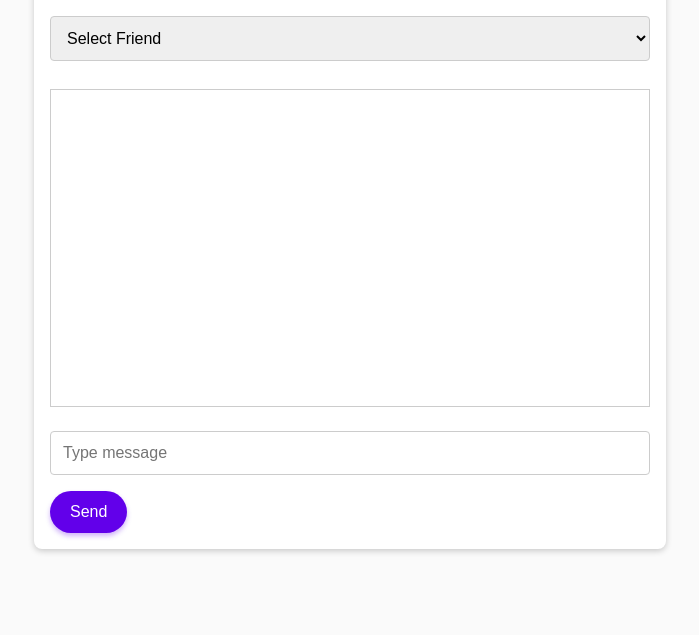
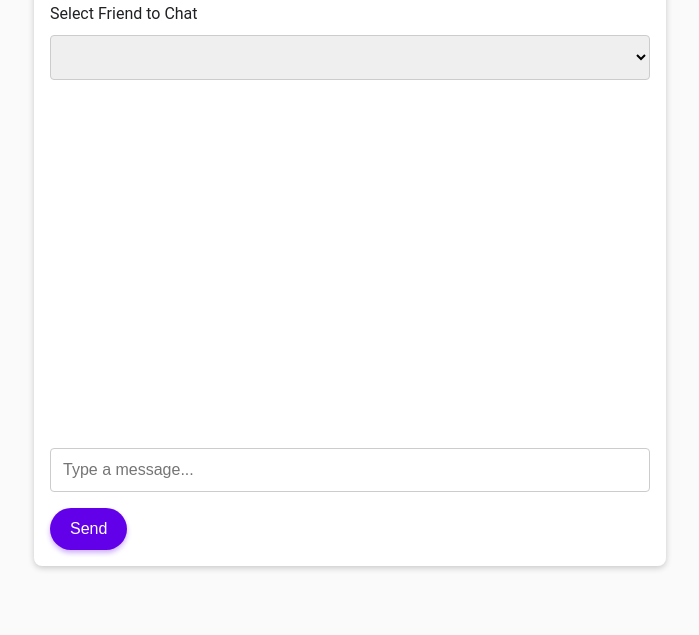
Before and after one commit to 000-AZM/xin-lab2, a plain HTML site: page chat.html in a window 1280 px wide. Shown: the part 165-800 px from the top of the page, without its empty margins (290-989 px from the left). Drawn offline with Linux system fonts and the light colour scheme; no server answers.

Commit message:
Update chat.html

```diff
--- a/chat.html
+++ b/chat.html
@@ -5,6 +5,22 @@
   <title>Chat - Social App</title>
   <meta name="viewport" content="width=device-width, initial-scale=1" />
   <link rel="stylesheet" href="css/style.css" />
+  <style>
+    .chat-box {
+      background: #fff;
+      padding: 12px;
+      border-radius: 12px;
+      height: 300px;
+      overflow-y: auto;
+      margin-bottom: 16px;
+    }
+    .chat-line {
+      margin: 6px 0;
+    }
+    .chat-line.you {
+      color: #6200ea;
+    }
+  </style>
 </head>
 <body>
   <div class="container">
@@ -17,19 +33,23 @@
       <a href="setting.html">Settings</a>
       <a href="index.html" onclick="logout()">Logout</a>
     </nav>
-    <h2>Chat with Friend</h2>
-    <select id="chat-users" onchange="loadMessages(this.value)">
-      <option value="">Select Friend</option>
-    </select>
-    <div id="chat-messages" style="height: 300px; overflow-y: auto; border: 1px solid #ccc; margin: 12px 0; padding: 8px;"></div>
-    <input id="chat-msg" placeholder="Type message" onkeypress="if(event.key==='Enter') sendMessage()" />
+
+    <h2>Chat</h2>
+
+    <label>Select Friend to Chat</label>
+    <select id="chat-users" onchange="loadMessages(this.value)"></select>
+
+    <div class="chat-box" id="chat-messages"></div>
+
+    <input id="chat-msg" placeholder="Type a message..." />
     <button onclick="sendMessage()">Send</button>
   </div>
+
   <script type="module" src="js/app.js"></script>
   <script>
     window.onload = () => {
-      window.checkAuthAndRedirect('chat.html');
-      window.loadFriendsForChat();
+      checkAuthAndRedirect("chat.html");
+      loadFriendsForChat();
     };
   </script>
 </body>
```
